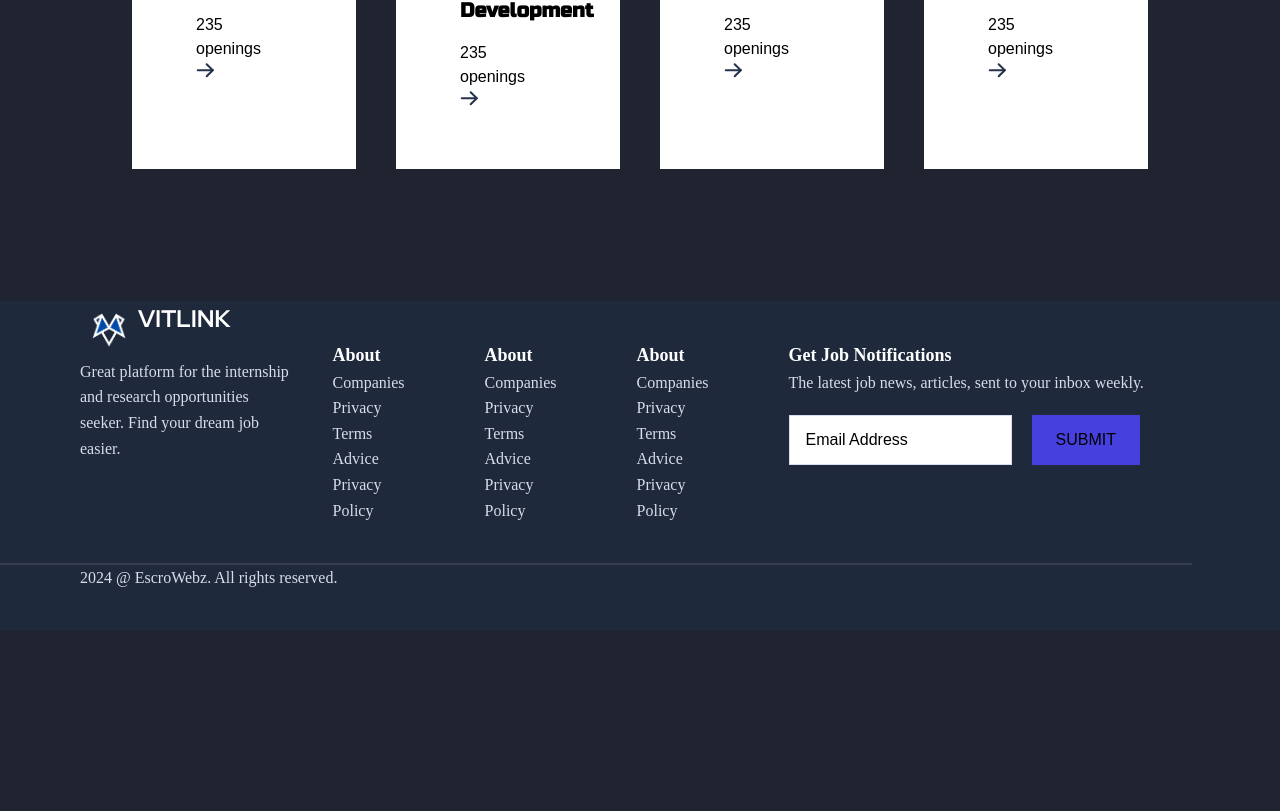
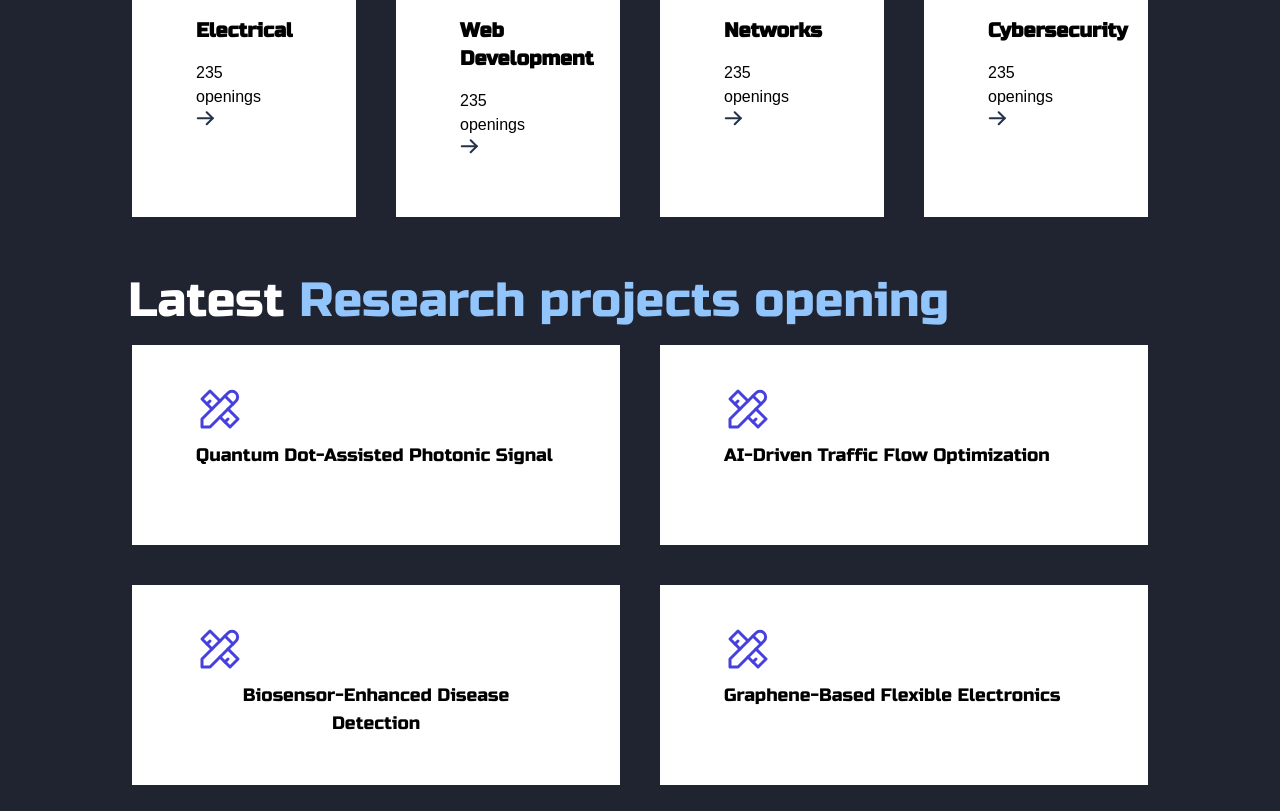
Before and after one commit to chaitanya-codes/VITLink, a Next.js app: page / in a window 1280 px wide. Shown: the part 1986-2797 px from the top of the page. Before the commit the page ends 2617 px from the top, so only its background shows below. Built offline with nearby package versions, Linux system fonts and the light colour scheme.

Commit message:
FIX EVERYTHING

```diff
--- a/src/app/components/Categories.tsx
+++ b/src/app/components/Categories.tsx
@@ -43,8 +43,13 @@ function getCategories() {
 const Categories = () => {
     return (
         <div>
+            <p className="ml-4 font-russo inline text-5xl text-white">Explore by <span className='text-blue-300'>category</span></p>
             <div className='grid grid-cols-4 grid-rows-2'>
                 {getCategories()}
+            </div>
+            <div className="mt-10">
+
+                <p className="ml-4 font-russo inline text-5xl text-white">Latest<span className='text-blue-300'> Research projects opening</span></p>
             </div>
         </div>
     )
--- a/src/app/components/Hero.tsx
+++ b/src/app/components/Hero.tsx
@@ -1,5 +1,14 @@
 import React from 'react'
 import "@/app/styles/hero.css";
+
+function SearchIcon() {
+    return (
+        <svg className="sc-icon scale-[2.5] mt-4 mr-2" xmlns="http://www.w3.org/2000/svg" x="0px" y="0px" width="100" height="100" viewBox="0 0 50 50">
+            <path d="M 21 3 C 11.601563 3 4 10.601563 4 20 C 4 29.398438 11.601563 37 21 37 C 24.355469 37 27.460938 36.015625 30.09375 34.34375 L 42.375 46.625 L 46.625 42.375 L 34.5 30.28125 C 36.679688 27.421875 38 23.878906 38 20 C 38 10.601563 30.398438 3 21 3 Z M 21 7 C 28.199219 7 34 12.800781 34 20 C 34 27.199219 28.199219 33 21 33 C 13.800781 33 8 27.199219 8 20 C 8 12.800781 13.800781 7 21 7 Z"></path>
+        </svg>
+    )
+}
+
 const Hero = () => {
     return (
         <div>
@@ -12,16 +21,11 @@ const Hero = () => {
 
             <div className="bg-white p-10 flex search-area">
                 <div className='flex'>
-                    <svg className="sc-icon" xmlns="http://www.w3.org/2000/svg" x="0px" y="0px" width="100" height="100" viewBox="0 0 50 50">
-                        <path d="M 21 3 C 11.601563 3 4 10.601563 4 20 C 4 29.398438 11.601563 37 21 37 C 24.355469 37 27.460938 36.015625 30.09375 34.34375 L 42.375 46.625 L 46.625 42.375 L 34.5 30.28125 C 36.679688 27.421875 38 23.878906 38 20 C 38 10.601563 30.398438 3 21 3 Z M 21 7 C 28.199219 7 34 12.800781 34 20 C 34 27.199219 28.199219 33 21 33 C 13.800781 33 8 27.199219 8 20 C 8 12.800781 13.800781 7 21 7 Z"></path>
-                    </svg>
+                    <SearchIcon></SearchIcon>
                     <input type="search" className="p-2 input-s drop-shadow" placeholder="Professors, Internships, Projects" />
                 </div>
                 <div className='flex'>
-                    <svg className="sc-icon" xmlns="http://www.w3.org/2000/svg" x="0px" y="0px" width="100" height="100" viewBox="0 0 50 50">
-                        <path d="M 21 3 C 11.601563 3 4 10.601563 4 20 C 4 29.398438 11.601563 37 21 37 C 24.355469 37 27.460938 36.015625 30.09375 34.34375 L 42.375 46.625 L 46.625 42.375 L 34.5 30.28125 C 36.679688 27.421875 38 23.878906 38 20 C 38 10.601563 30.398438 3 21 3 Z M 21 7 C 28.199219 7 34 12.800781 34 20 C 34 27.199219 28.199219 33 21 33 C 13.800781 33 8 27.199219 8 20 C 8 12.800781 13.800781 7 21 7 Z"></path>
-                    </svg>
-
+                    <SearchIcon></SearchIcon>
                     <input type="search" className="p-2 input-s drop-shadow" placeholder="Professors, Internships, Projects" />
                 </div>
                 <button className='blue-btn'>Search VITLink</button>
--- /dev/null
+++ b/src/app/components/ResearchProjects.tsx
@@ -0,0 +1,49 @@
+"use client";
+import React from 'react'
+
+function selectProject(project: string) {
+    if (typeof window !== "undefined") {
+        alert("YOU CLICKED " + project + " !")
+    }
+}
+
+function getProjects() {
+    const projects = ["Quantum Dot-Assisted Photonic Signal ", "AI-Driven Traffic Flow Optimization", "Biosensor-Enhanced Disease Detection", "Graphene-Based Flexible Electronics",
+        "Data-Driven Predictive Healthcare", "Cognitive Load Assessment Virtual Reality", "CRISPR-Cas9 Mediated Gene Editing", "Smart City Development Through IoT"];
+
+    return projects.map((project, index) => (
+        <div key={index} className='py-10 px-16 bg-white m-5'>
+            <svg className="mb-2" xmlns="http://www.w3.org/2000/svg" width="48" height="48" viewBox="0 0 48 48" fill="none">
+                <g clip-path="url(#clip0_69_18258)">
+                    <path d="M6 42.0001H14L40 16.0001C41.0609 14.9393 41.6569 13.5004 41.6569 12.0001C41.6569 10.4998 41.0609 9.06098 40 8.00012C38.9391 6.93925 37.5003 6.34326 36 6.34326C34.4997 6.34326 33.0609 6.93925 32 8.00012L6 34.0001V42.0001Z" stroke="#4640DE" stroke-width="3" stroke-linecap="round" stroke-linejoin="round" />
+                    <path d="M29 11L37 19" stroke="#4640DE" stroke-width="3" stroke-linecap="round" stroke-linejoin="round" />
+                    <path d="M24 16L14 6L6 14L16 24" stroke="#4640DE" stroke-width="3" stroke-linecap="round" stroke-linejoin="round" />
+                    <path d="M14 16L11 19" stroke="#4640DE" stroke-width="3" stroke-linecap="round" stroke-linejoin="round" />
+                    <path d="M32 24L42 34L34 42L24 32" stroke="#4640DE" stroke-width="3" stroke-linecap="round" stroke-linejoin="round" />
+                    <path d="M32 34L29 37" stroke="#4640DE" stroke-width="3" stroke-linecap="round" stroke-linejoin="round" />
+                </g>
+                <defs>
+                    <clipPath id="clip0_69_18258">
+                        <rect width="48" height="48" fill="white" />
+                    </clipPath>
+                </defs>
+            </svg>
+            <button onClick={() => selectProject(project)}>
+                <p className='font-russo text-lg mb-2'>{project}</p>
+            </button>
+        </div>
+    ))
+}
+
+
+const ResearchProjects = () => {
+    return (
+        <div>
+            <div className='grid grid-cols-2 grid-rows-4'>
+                {getProjects()}
+            </div>
+        </div>
+    )
+}
+
+export default ResearchProjects;
--- a/src/app/page.tsx
+++ b/src/app/page.tsx
@@ -1,7 +1,9 @@
 import Navbar from "./components/Navbar"
 import Hero from "./components/Hero"
 import Categories from "./components/Categories"
-import Footer from "@/components/Footer";
+import Footer from "@/app/components/Footer";
+import ResearchProjects from "@/app/components/ResearchProjects"
+
 import "@/app/styles/styles.css";
 
 export default function Home() {
@@ -19,7 +21,7 @@ export default function Home() {
 				</div>
 
 				<Categories></Categories>
-
+				<ResearchProjects></ResearchProjects>
 			</main>
 			<Footer></Footer>
 		</div>
```
Also changed, not shown: src/app/components/Footer.tsx (renamed from src/components/Footer.tsx).
